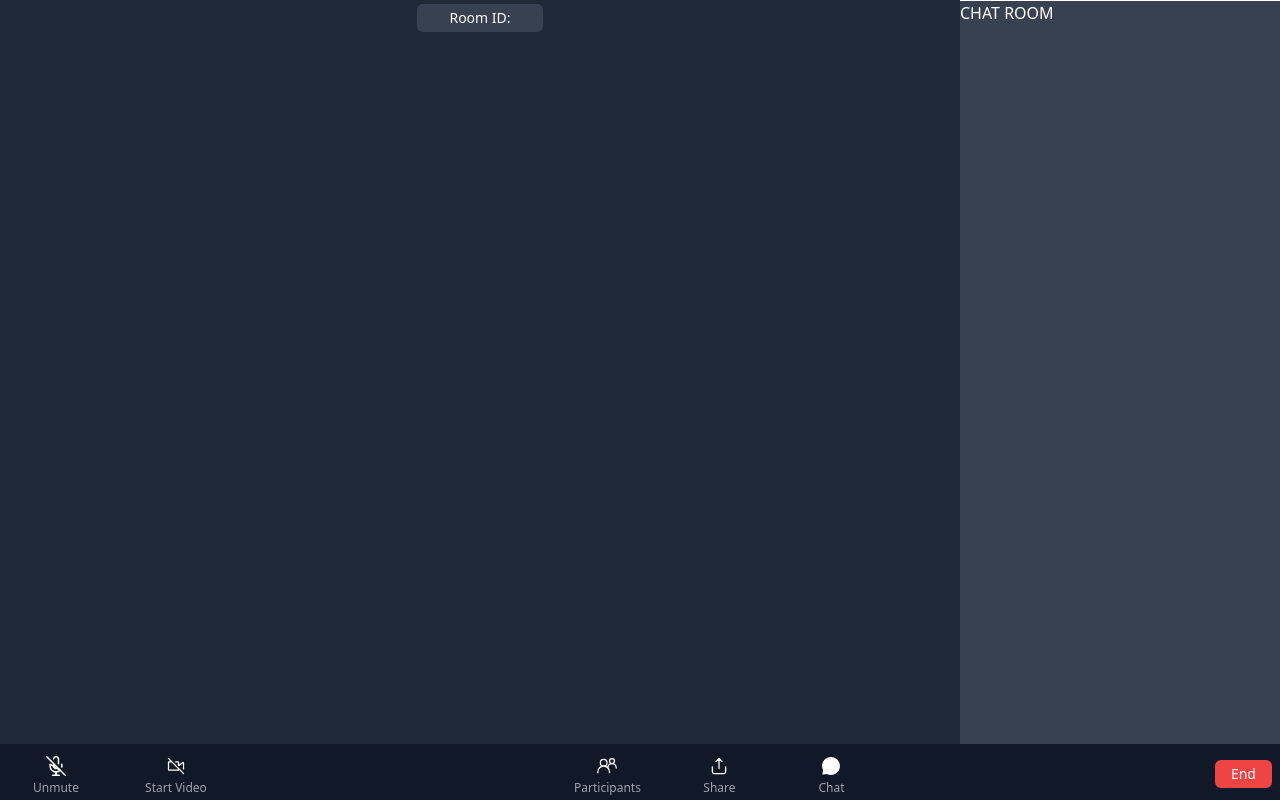
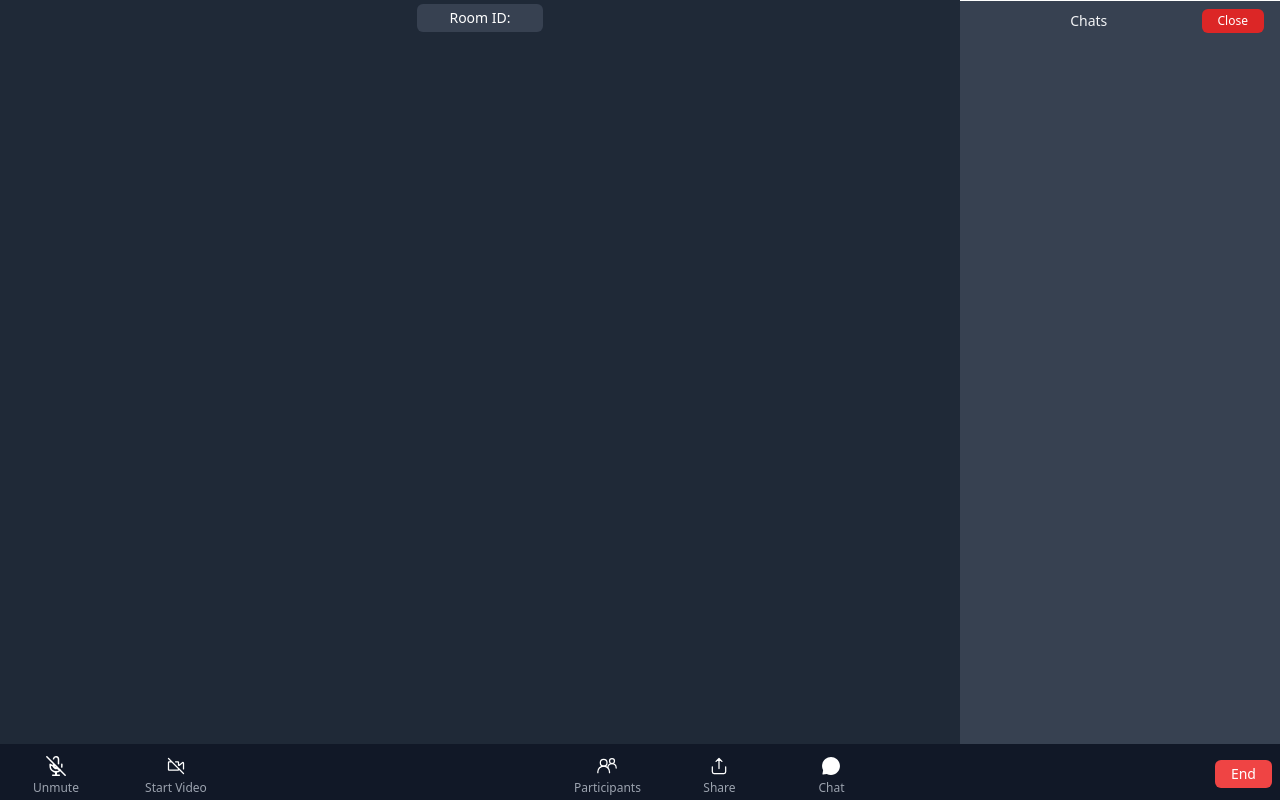
Before and after one commit to alibaihaqi/nuxtweb-socket, a Nuxt app: page /room in a window 1280 px wide. Both pictures are taken after a click on the element "Chat". Built offline with nearby package versions, Linux system fonts and the light colour scheme; no server answers.

Commit message:
feat: add title and button functionality in chat room

```diff
--- a/components/Room/ChatRoom.vue
+++ b/components/Room/ChatRoom.vue
@@ -1,9 +1,22 @@
 <template>
   <div class="hidden sm:inline-flex sm:w-52 md:w-80 flex flex-col flex-1 bg-gray-700 border-t border-white">
-    CHAT ROOM
+    <section class="flex items-center py-2 px-4">
+      <p class="flex-1 text-gray-100 text-sm text-center">
+        Chats
+      </p>
+
+      <button
+        class="py-1 px-4 bg-red-600 text-xs rounded-md"
+        @click="roomStore.setIsShowChatRoom"
+      >
+        Close
+      </button>
+    </section>
   </div>
 </template>
 
 <script lang="ts" setup>
+import { useRoomStore } from '@/stores/room'
 
+const roomStore = useRoomStore()
 </script>
--- a/components/Room/Participants.vue
+++ b/components/Room/Participants.vue
@@ -28,7 +28,7 @@
 </template>
 
 <script lang="ts" setup>
-import { useRoomStore } from '@/stores/room';
+import { useRoomStore } from '@/stores/room'
 
 const roomStore = useRoomStore()
 </script>
```
